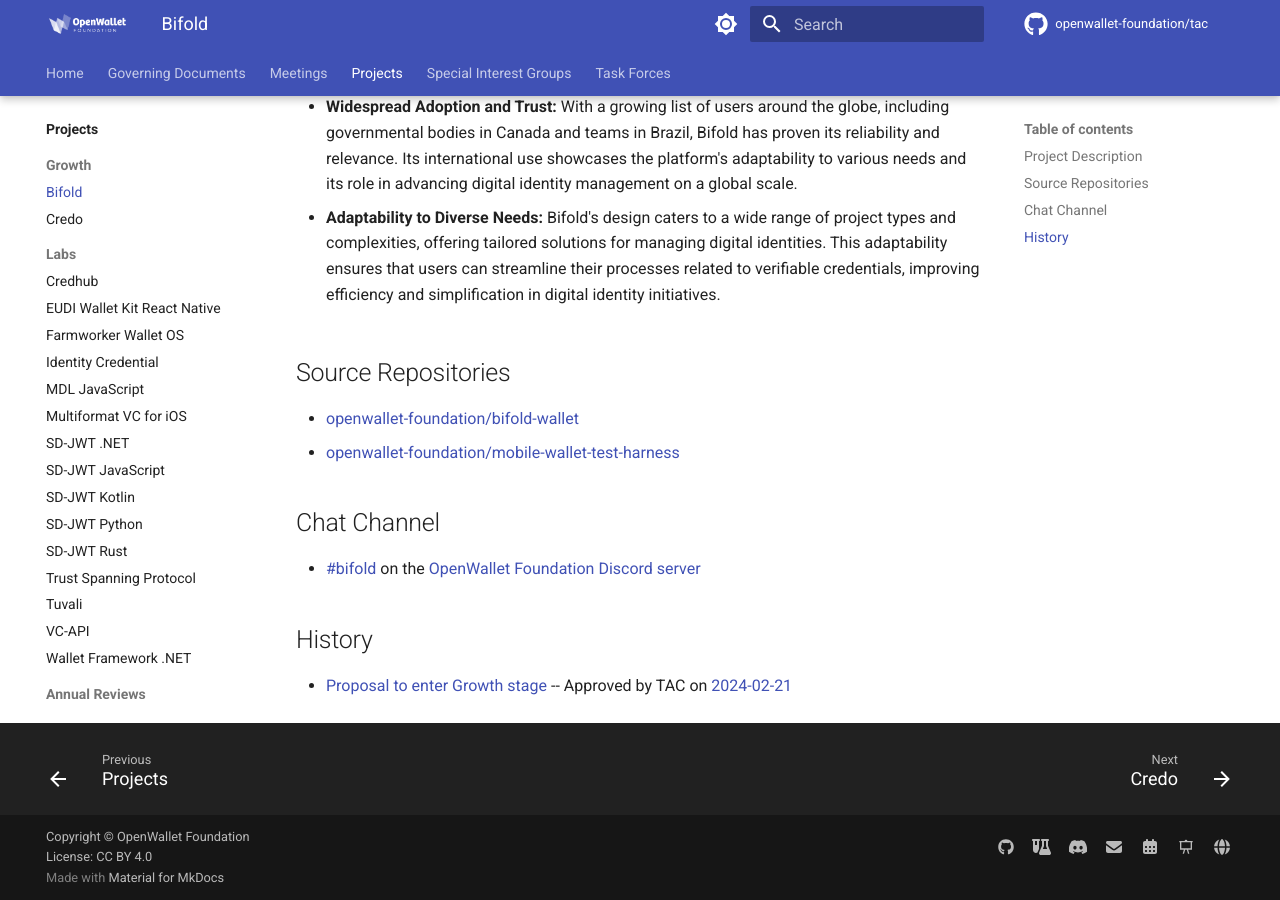
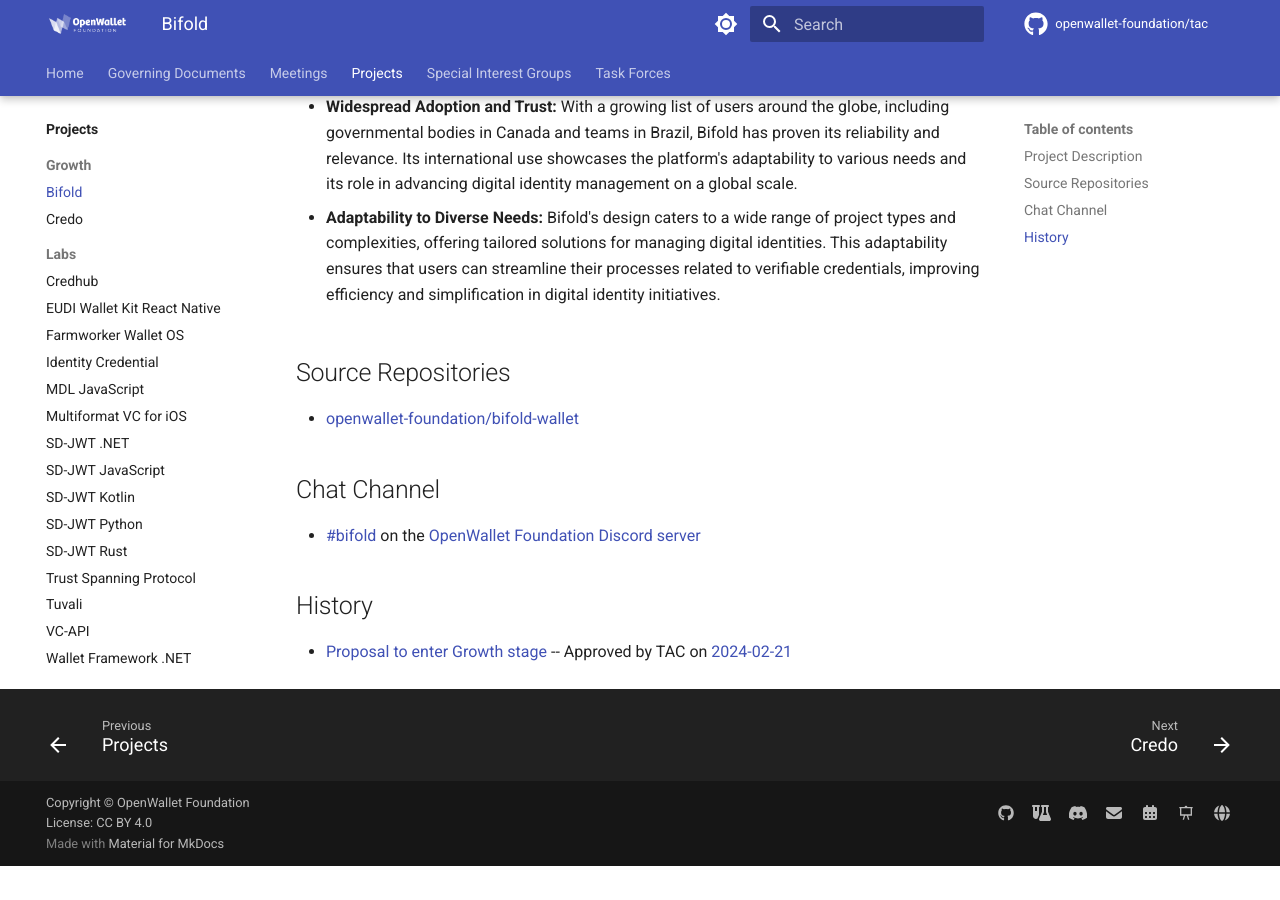
Before and after one commit to openwallet-foundation/tac, an MkDocs documentation site: the page built from docs/projects/bifold.md, in a window 1280 px wide and 900 px high, scrolled down 800 px. Built offline with MkDocs 1.6.1 and Material for MkDocs 9.7.7, drawn with Linux system fonts in a browser that asks for light colours; comment, search, counter and statistics services are not loaded; after the commit the page ends 1666 px from its top, so only the background shows below that.

Commit message:
Move test harness to Owl
Signed-off-by: Tracy Kuhrt <tracy.a.kuhrt@accenture.com>

```diff
--- a/docs/projects/bifold.md
+++ b/docs/projects/bifold.md
@@ -19,7 +19,6 @@
 ## Source Repositories
 
 - [openwallet-foundation/bifold-wallet](https://github.com/openwallet-foundation/bifold-wallet)
-- [openwallet-foundation/mobile-wallet-test-harness](https://github.com/openwallet-foundation/mobile-wallet-test-harness)
 
 ## Chat Channel
 - [#bifold](https://discord.com/channels/1022962884864643214/1209891839071756419) on the [OpenWallet Foundation Discord server](https://discord.gg/openwalletfoundation)
```
